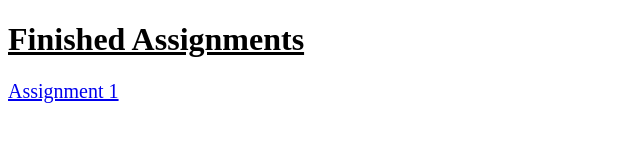
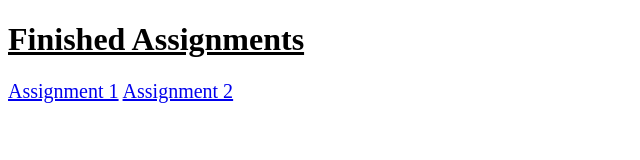
Before and after one commit to ScottTAnderson/ScottTAnderson.github.io, a plain HTML site: page index.html in a window 1280 px wide. Shown: the whole page, without its empty margins (0-640 px from the left). Drawn offline with Linux system fonts and the light colour scheme.

Commit message:
assignment2

```diff
--- a/index.html
+++ b/index.html
@@ -21,6 +21,7 @@
     <h1>Finished Assignments</h1>
 
     <a href="https://scotttanderson.github.io/assignment1">Assignment 1</a>
+    <a href="https://scotttanderson.github.io/assignment1">Assignment 2</a>
 
 </body>
 </html>
```
